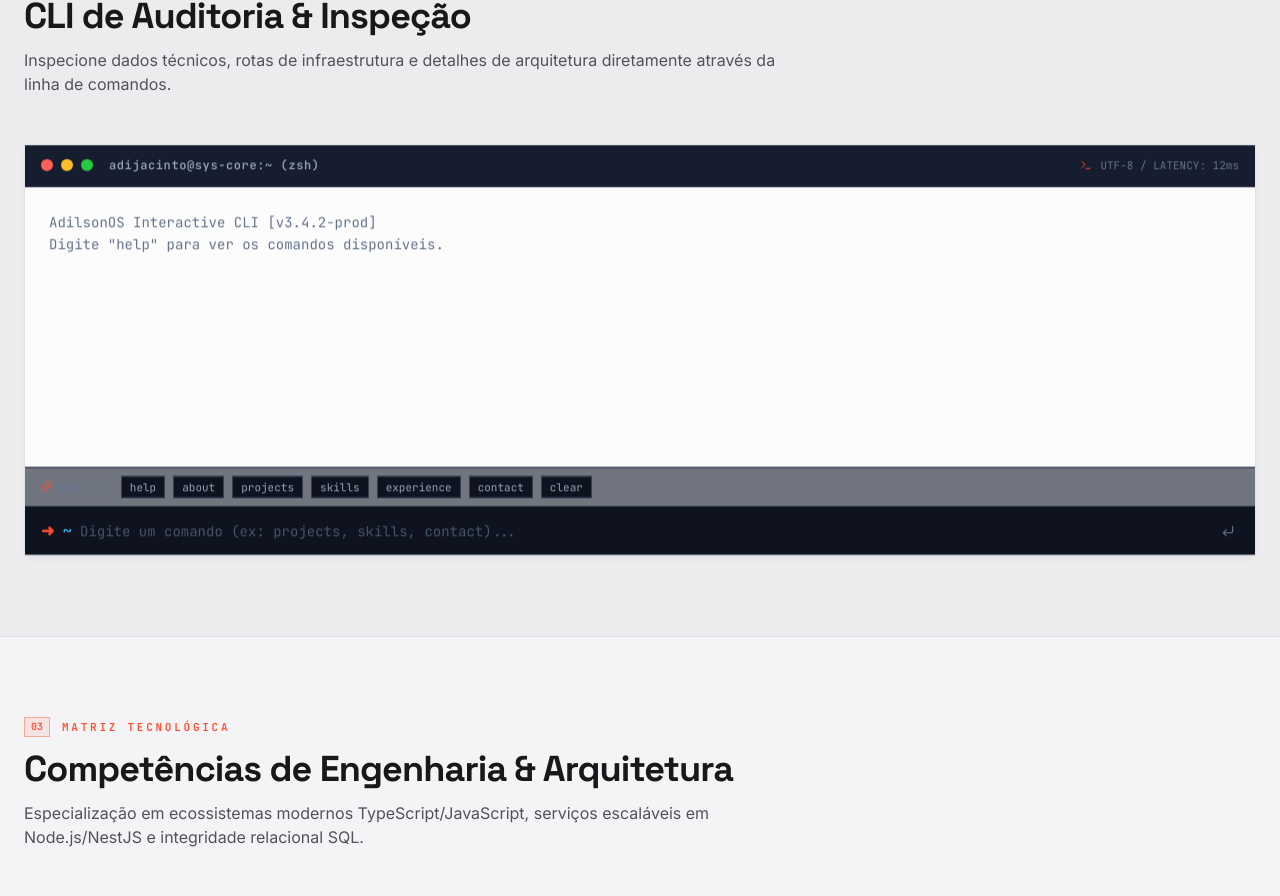
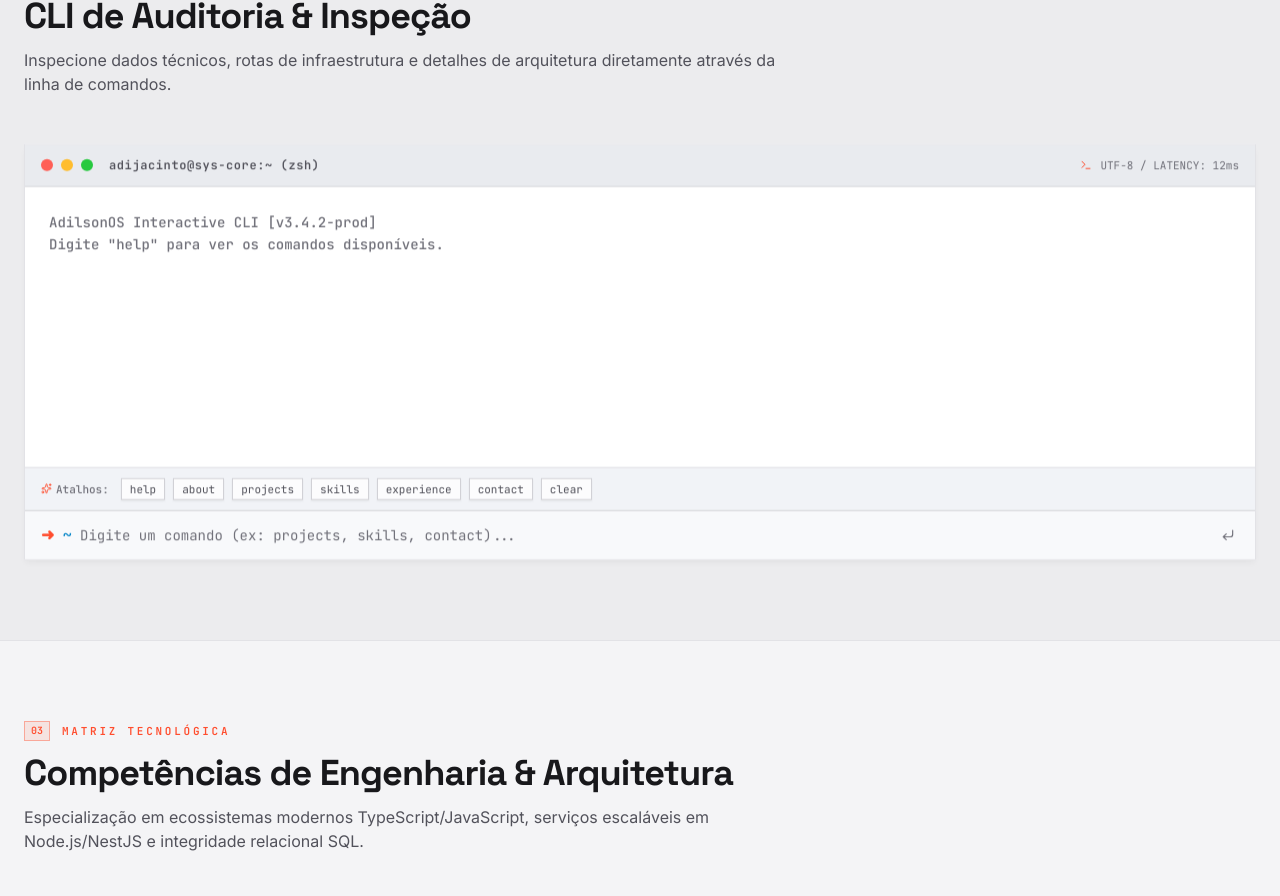
Before and after one commit to AdilsonJacinto2020/profile, a React (Vite) app: page / in a window 1280 px wide. Shown: the part 1953-2849 px from the top of the page. Built offline with nearby package versions, Linux system fonts and the light colour scheme.

Commit message:
fix(ui): melhorar contraste e paleta do terminal no modo claro

```diff
--- a/src/components/InteractiveTerminal.jsx
+++ b/src/components/InteractiveTerminal.jsx
@@ -126,44 +126,44 @@ LINKEDIN: ${profile.linkedin}`,
           description="Inspecione dados técnicos, rotas de infraestrutura e detalhes de arquitetura diretamente através da linha de comandos."
         />
 
-        <div className="reveal-on-scroll industrial-card border-border-medium bg-[#0E131F] text-[#F4F5F7] shadow-card hover:shadow-glow transition-all duration-300 overflow-hidden font-mono">
+        <div className="reveal-on-scroll industrial-card border-border-strong bg-[#F8F9FB] dark:bg-[#0E131F] text-fg dark:text-[#F4F5F7] shadow-card hover:shadow-glow transition-all duration-300 overflow-hidden font-mono">
           {/* Terminal Titlebar */}
-          <div className="flex items-center justify-between border-b border-[#1F293D] bg-[#161D2E] px-4 py-3">
+          <div className="flex items-center justify-between border-b border-border-medium dark:border-[#1F293D] bg-[#E9EBEF] dark:bg-[#161D2E] px-4 py-3">
             <div className="flex items-center gap-2">
               <span className="h-3 w-3 rounded-full bg-[#FF5F56]" />
               <span className="h-3 w-3 rounded-full bg-[#FFBD2E]" />
               <span className="h-3 w-3 rounded-full bg-[#27C93F]" />
-              <span className="ml-2 text-xs font-semibold tracking-wider text-[#94A3B8]">
+              <span className="ml-2 text-xs font-semibold tracking-wider text-fg-muted dark:text-[#94A3B8]">
                 adijacinto@sys-core:~ (zsh)
               </span>
             </div>
-            <div className="flex items-center gap-2 text-[11px] text-[#64748B]">
+            <div className="flex items-center gap-2 text-[11px] text-fg-faint dark:text-[#64748B]">
               <TerminalIcon size={12} className="text-accent" />
               <span className="hidden sm:inline">UTF-8 / LATENCY: 12ms</span>
             </div>
           </div>
 
           {/* Terminal Body */}
-          <div className="p-4 sm:p-6 min-h-[280px] max-h-[420px] overflow-y-auto space-y-3 text-xs sm:text-sm">
+          <div className="p-4 sm:p-6 min-h-[280px] max-h-[420px] overflow-y-auto space-y-3 text-xs sm:text-sm bg-[#FFFFFF] dark:bg-[#0E131F]">
             {history.map((h, i) => (
               <div key={i} className="leading-relaxed">
                 {h.type === 'user' && (
-                  <div className="flex items-center gap-2 text-white font-medium">
+                  <div className="flex items-center gap-2 text-fg dark:text-white font-medium">
                     <span className="text-accent font-bold">➜</span>
-                    <span className="text-[#38BDF8]">~</span>
+                    <span className="text-tech-cyan dark:text-[#38BDF8]">~</span>
                     <span>{h.text}</span>
                   </div>
                 )}
                 {h.type === 'system' && (
-                  <div className="text-[#64748B] whitespace-pre-wrap">{h.text}</div>
+                  <div className="text-fg-faint dark:text-[#64748B] whitespace-pre-wrap font-medium">{h.text}</div>
                 )}
                 {h.type === 'response' && (
-                  <div className="text-[#CBD5E1] whitespace-pre-wrap border-l-2 border-[#334155] pl-3 my-1">
+                  <div className="text-fg-muted dark:text-[#CBD5E1] whitespace-pre-wrap border-l-2 border-border-strong dark:border-[#334155] pl-3 my-1">
                     {h.text}
                   </div>
                 )}
                 {h.type === 'error' && (
-                  <div className="text-[#F87171] whitespace-pre-wrap">{h.text}</div>
+                  <div className="text-[#DC2626] dark:text-[#F87171] whitespace-pre-wrap font-semibold">{h.text}</div>
                 )}
               </div>
             ))}
@@ -171,15 +171,15 @@ LINKEDIN: ${profile.linkedin}`,
           </div>
 
           {/* Quick command buttons */}
-          <div className="flex flex-wrap items-center gap-2 border-t border-[#1F293D] bg-[#161D2E]/60 px-4 py-2 text-[11px]">
-            <span className="text-[#64748B] mr-1 flex items-center gap-1">
+          <div className="flex flex-wrap items-center gap-2 border-t border-border-subtle dark:border-[#1F293D] bg-[#F1F3F7] dark:bg-[#161D2E]/60 px-4 py-2.5 text-[11px]">
+            <span className="text-fg-faint dark:text-[#64748B] mr-1 flex items-center gap-1 font-medium">
               <Sparkles size={11} className="text-accent" /> Atalhos:
             </span>
             {['help', 'about', 'projects', 'skills', 'experience', 'contact', 'clear'].map((btn) => (
               <button
                 key={btn}
                 onClick={() => runQuickCmd(btn)}
-                className="border border-[#334155] bg-[#0E131F] px-2 py-0.5 text-[#94A3B8] hover:border-accent hover:text-white transition-colors"
+                className="border border-border-medium dark:border-[#334155] bg-bg-card dark:bg-[#0E131F] px-2 py-0.5 text-fg-muted dark:text-[#94A3B8] hover:border-accent hover:text-accent dark:hover:text-white transition-all shadow-sm cursor-pointer"
               >
                 {btn}
               </button>
@@ -187,19 +187,19 @@ LINKEDIN: ${profile.linkedin}`,
           </div>
 
           {/* Input Line */}
-          <form onSubmit={handleCommand} className="flex items-center border-t border-[#1F293D] bg-[#0E131F] px-4 py-3">
+          <form onSubmit={handleCommand} className="flex items-center border-t border-border-medium dark:border-[#1F293D] bg-[#F8F9FB] dark:bg-[#0E131F] px-4 py-3">
             <span className="text-accent font-bold mr-2">➜</span>
-            <span className="text-[#38BDF8] mr-2 font-mono">~</span>
+            <span className="text-tech-cyan dark:text-[#38BDF8] mr-2 font-mono">~</span>
             <input
               type="text"
               value={input}
               onChange={(e) => setInput(e.target.value)}
               placeholder="Digite um comando (ex: projects, skills, contact)..."
-              className="flex-1 bg-transparent text-white text-xs sm:text-sm outline-none placeholder:text-[#475569]"
+              className="flex-1 bg-transparent text-fg dark:text-white text-xs sm:text-sm outline-none placeholder:text-fg-faint dark:placeholder:text-[#475569]"
               autoComplete="off"
               spellCheck="false"
             />
-            <button type="submit" className="text-[#64748B] hover:text-accent p-1">
+            <button type="submit" className="text-fg-faint dark:text-[#64748B] hover:text-accent p-1 cursor-pointer" title="Executar comando">
               <CornerDownLeft size={14} />
             </button>
           </form>
```
